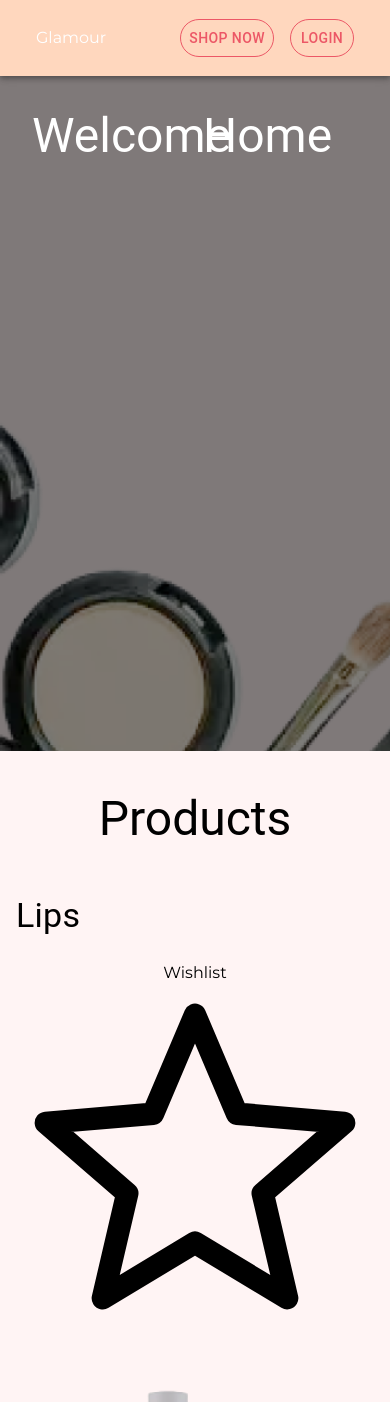
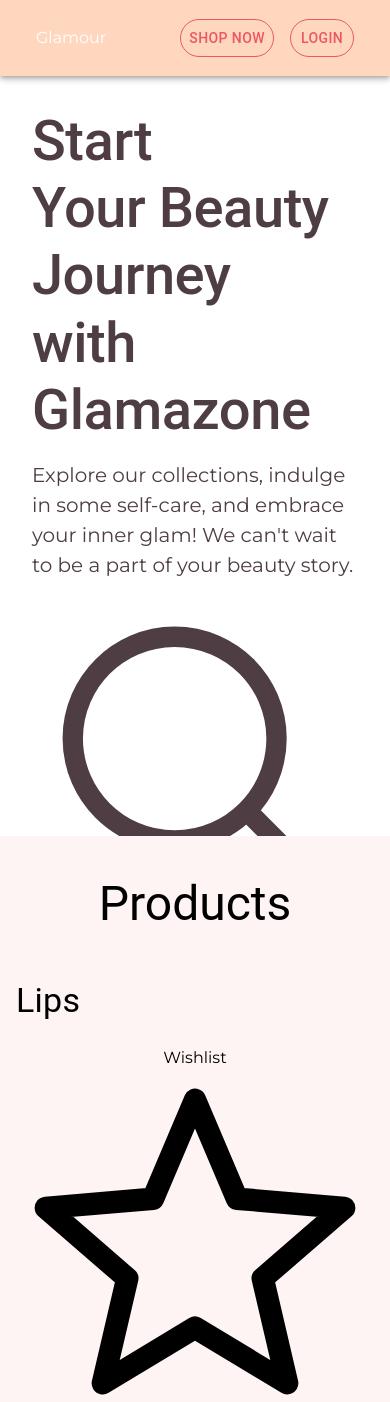
Before and after one commit to Sochuks/ecommerce-hng, a React (Vite) app: page / in a window 390 px wide. Shown: the top 1402 px of the page. Built offline with nearby package versions, Linux system fonts and the light colour scheme.

Commit message:
Modified product header styles

```diff
--- a/src/pages/Product.jsx
+++ b/src/pages/Product.jsx
@@ -1,13 +1,15 @@
 import React from 'react';
 // mui imports
 import { styled, useTheme } from '@mui/material/styles';
-import { Box, Container, Grid, Typography } from '@mui/material';
+import { Box, Container, Grid, Stack, Typography } from '@mui/material';
 
 // Components
 import ProductCard from '../components/ProductCard';
 
 // Header-Image
 import Hero from '../assets/img/Rectangle 2.png';
+import HeroII from '../assets/img/shop-hero.png';
+
 // Product Images
 import lips1 from '../assets/img/lip/lip-1.png';
 import lips2 from '../assets/img/lip/lip-2.png';
@@ -170,10 +172,11 @@ const Product = () => {
   const Header = styled(Box)(({ theme }) => ({
     position: 'relative',
     width: '100%',
-    height: '80vh',
+    height: '90vh',
     backgroundColor: theme.palette.primary.light,
-    backgroundImage: `url(${Hero})`,
+    backgroundImage: `url(${HeroII})`,
     backgroundSize: 'cover',
+    backgroundPosition: 'left center',
     backgroundRepeat: 'no-repeat',
     overflow: 'hidden',
   }));
@@ -189,24 +192,62 @@ const Product = () => {
 
   const ContentBox = styled(Box)(({ theme }) => ({
     position: 'relative',
+    display: 'flex',
+    flexDirection: 'column',
+    justifyContent: 'center',
+    minHeight: '100%',
     zIndex: 1,
-    color: '#fff',
+    color: theme.palette.secondary.dark,
     padding: theme.spacing(4),
   }));
+
+  const HeaderSX ={
+    fontSize: '3.5rem',
+    fontWeight: '500',
+    maxWidth: '700px'
+  }
+
+  const logo={
+    color: '#EC5766'
+  }
 
   return (
     <>
       <Header>
-        <Overlay />
+
         <ContentBox>
-          <Grid container spacing={2}>
+          {/* <Overlay  /> */}
+          {/* <Grid container spacing={2}>
             <Grid item xs={6}>
-              <Typography variant="h3">Welcome</Typography>
+
             </Grid>
             <Grid item xs={6}>
               <Typography variant="h3">Home</Typography>
             </Grid>
-          </Grid>
+          </Grid> */}
+          <Stack spacing={2} sx={{marginLeft:{xs:0, lg:5}}} >
+          <Typography variant="h2" sx={HeaderSX}>Start <br />Your Beauty Journey<br /> with <span className='text-[#EC5766]'>Glamazone</span> </Typography>
+          <Typography variant="caption1" sx={{maxWidth: '400px', fontSize:'20px', lineHeight: '30px'}} >
+            Explore our collections, indulge in some self-care, and embrace your inner glam! We can't wait to be a part of your beauty story.
+          </Typography>
+          {/* Search Bar */}
+          <div className="w-full max-w-lg pt-5" >
+              <div className="relative">
+                <div className="absolute inset-y-0 left-0 pl-3 flex items-center pointer-events-none">
+                  <svg className="w-8 h-8 text-gray-900" xmlns="http://www.w3.org/2000/svg" fill="none"
+                    viewBox="0 0 24 24" strokeWidth="1.5" stroke="currentColor" aria-hidden="true">
+                    <path strokeLinecap="round" strokeLinejoin="round"
+                      d="M21 21l-5.197-5.197m0 0A7.5 7.5 0 105.196 5.196a7.5 7.5 0 0010.607 10.607z">
+                    </path>
+                  </svg>
+                </div>
+
+                <form action="#" method="GET">
+                  <input type="search" name="search" placeholder="Search Products" className="p-4 pl-14 text-lg text-gray-600 rounded-3xl w-full border border-gray-600" />
+                </form>
+              </div>
+            </div>
+            </Stack>
         </ContentBox>
       </Header>
       {/* Product Listing */}
```
Also changed, not shown: src/assets/img/shop-hero.png.
